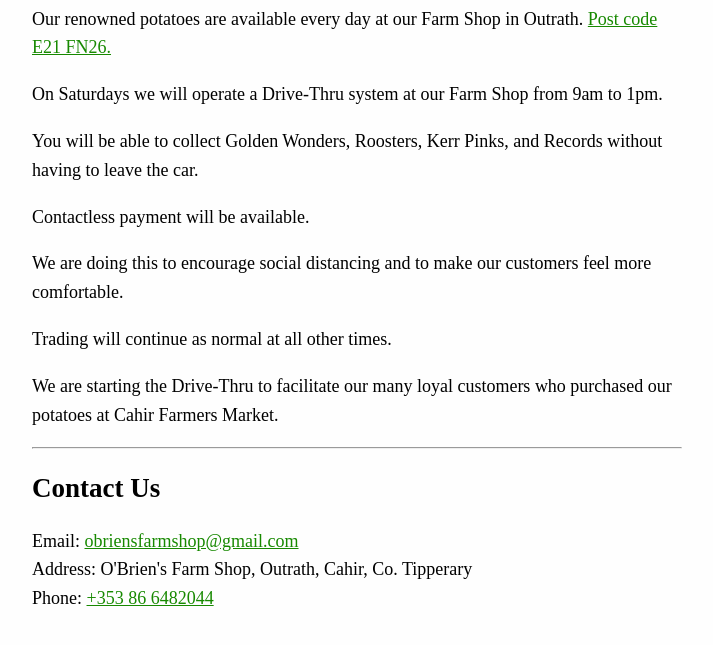
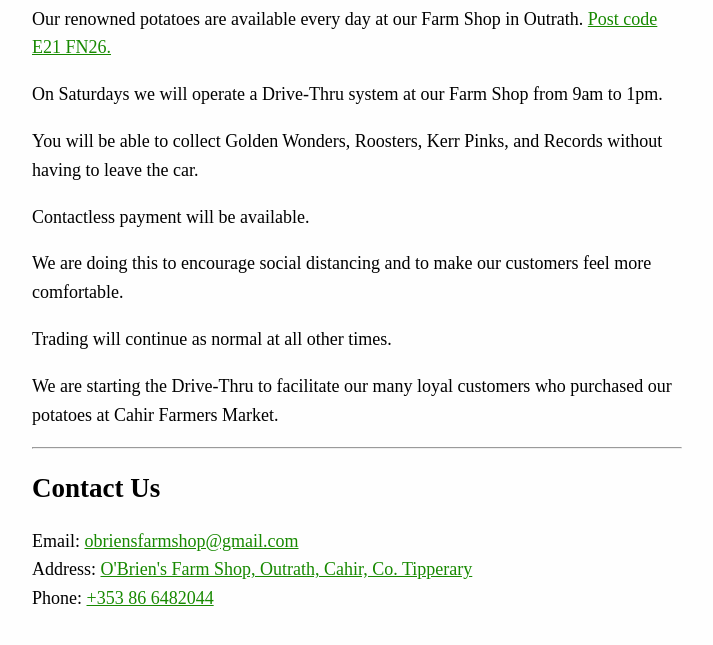
Before and after one commit to eoinobrien/OBriensFarmShop, a plain HTML site: page social-distancing.html in a window 1280 px wide. Shown: the part 309-954 px from the top of the page, without its empty margins (283-996 px from the left). Drawn offline with Linux system fonts and the light colour scheme.

Commit message:
Update slighly

```diff
--- a/social-distancing.html
+++ b/social-distancing.html
@@ -38,7 +38,7 @@
         title="Email O'Brien's Farm Shop">obriensfarmshop@gmail.com</a><br>
       Address: <a
         href="https://www.google.ie/maps/place/O'Briens+Farm+Shop/@52.419454,-7.888066,13z/data=!4m2!3m1!1s0x0:0x47196af943b0cfcf?sa=X&ei=gdJEVa-uG9Xvapf-gJAH&ved=0CG8Q_BIwCw"
-        title="Find us on Google Maps"></a>O'Brien's Farm Shop, Outrath, Cahir, Co. Tipperary</a><br>
+        title="Find us on Google Maps">O'Brien's Farm Shop, Outrath, Cahir, Co. Tipperary</a><br>
       Phone: <a href="tel:00353866482044">+353 86 6482044</a></p>
   </footer>
 </body>
```
Also changed, not shown: index.html (+3 -4 lines).
